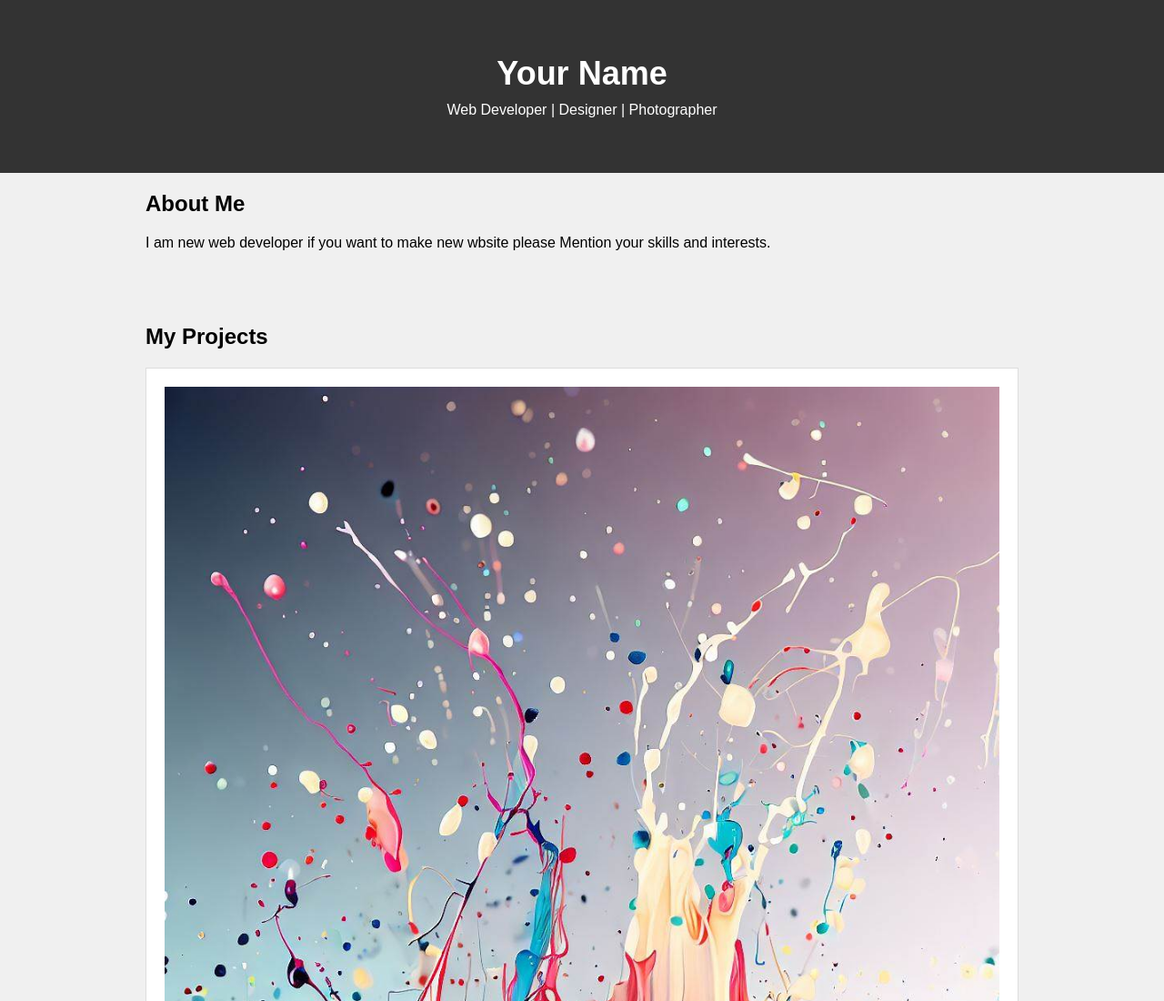
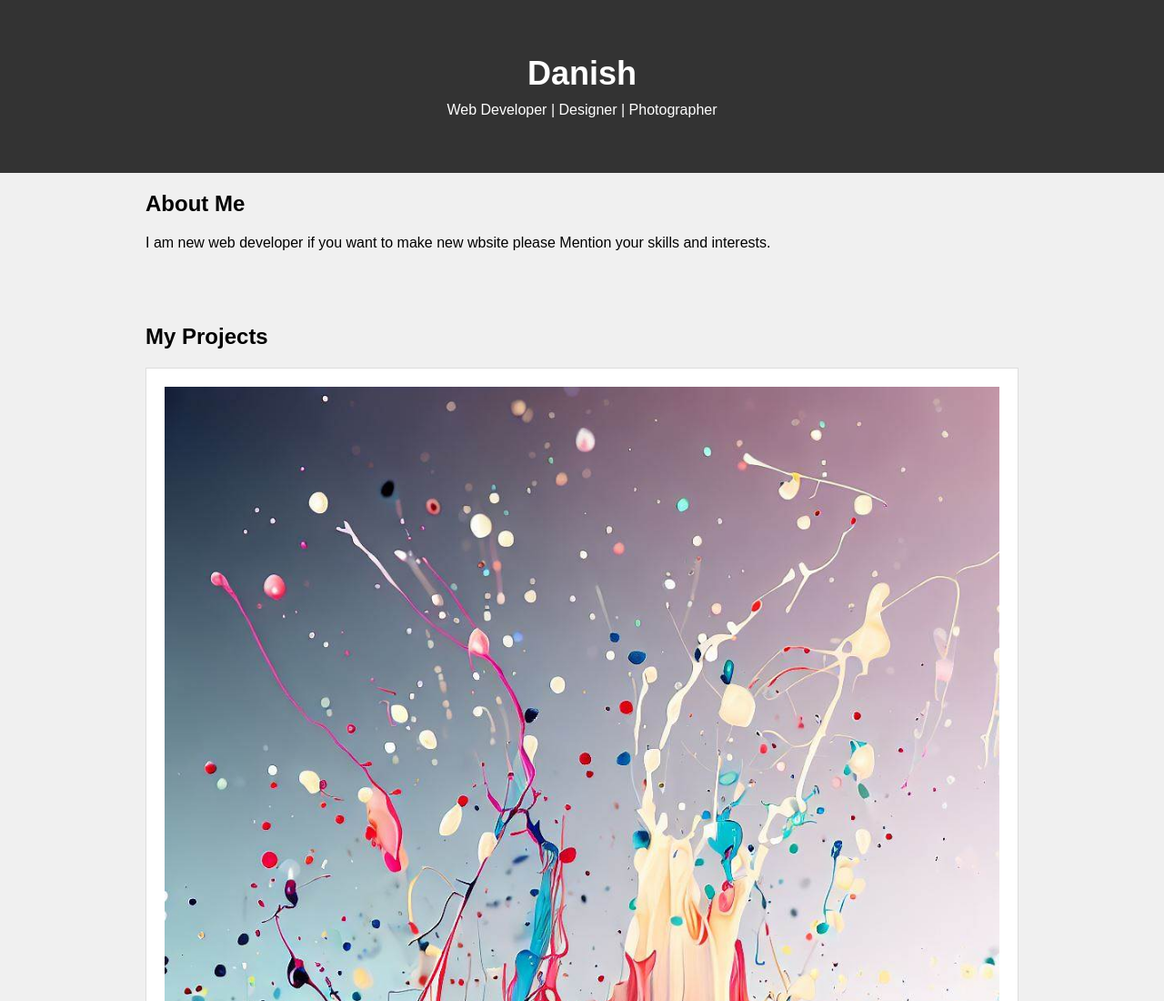
Before and after one commit to danish3734/live, a plain HTML site: page index.html in a window 1280 px wide. Shown: the top 1100 px of the page at 91% size. Drawn offline with Linux system fonts and the light colour scheme.

Commit message:
Update index.html
I change portfolio name

```diff
--- a/index.html
+++ b/index.html
@@ -10,7 +10,7 @@
     <!-- Header Section -->
     <header>
         <div class="container">
-            <h1>Your Name</h1>
+            <h1>Danish</h1>
             <p>Web Developer | Designer | Photographer</p>
         </div>
     </header>
```
